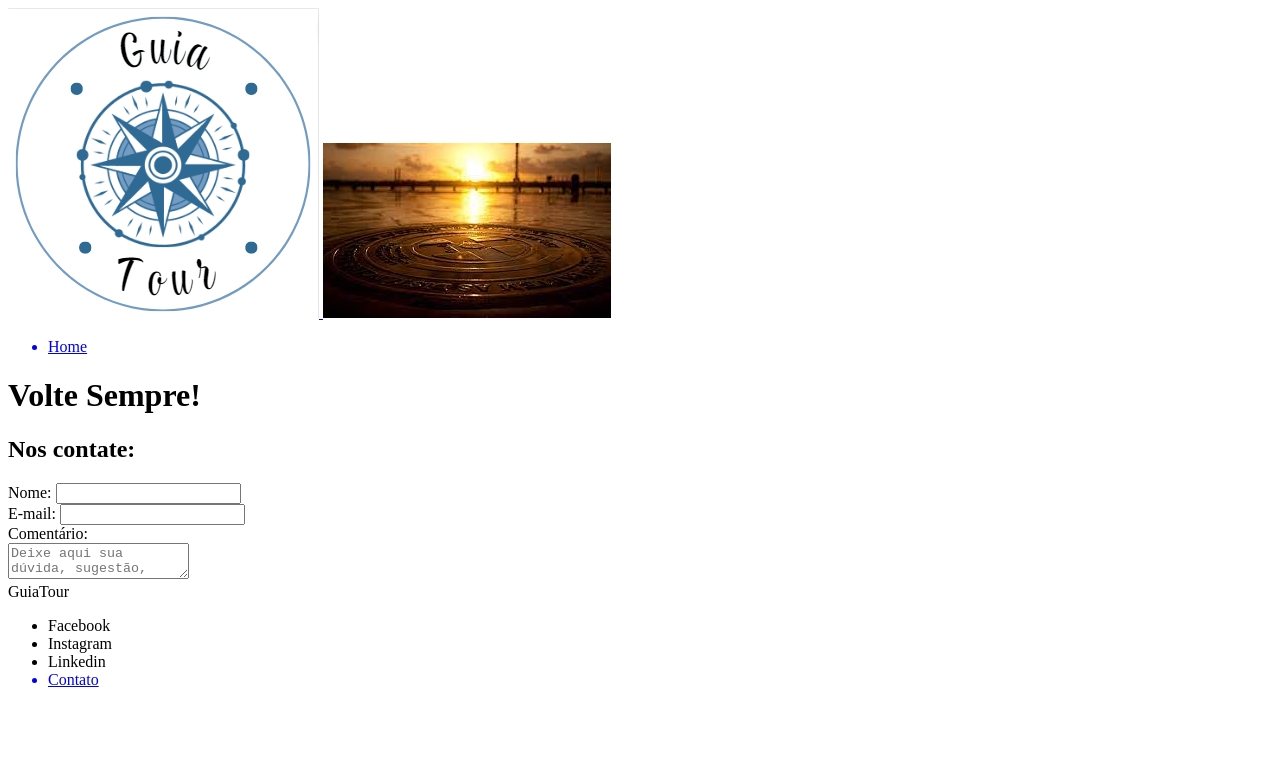
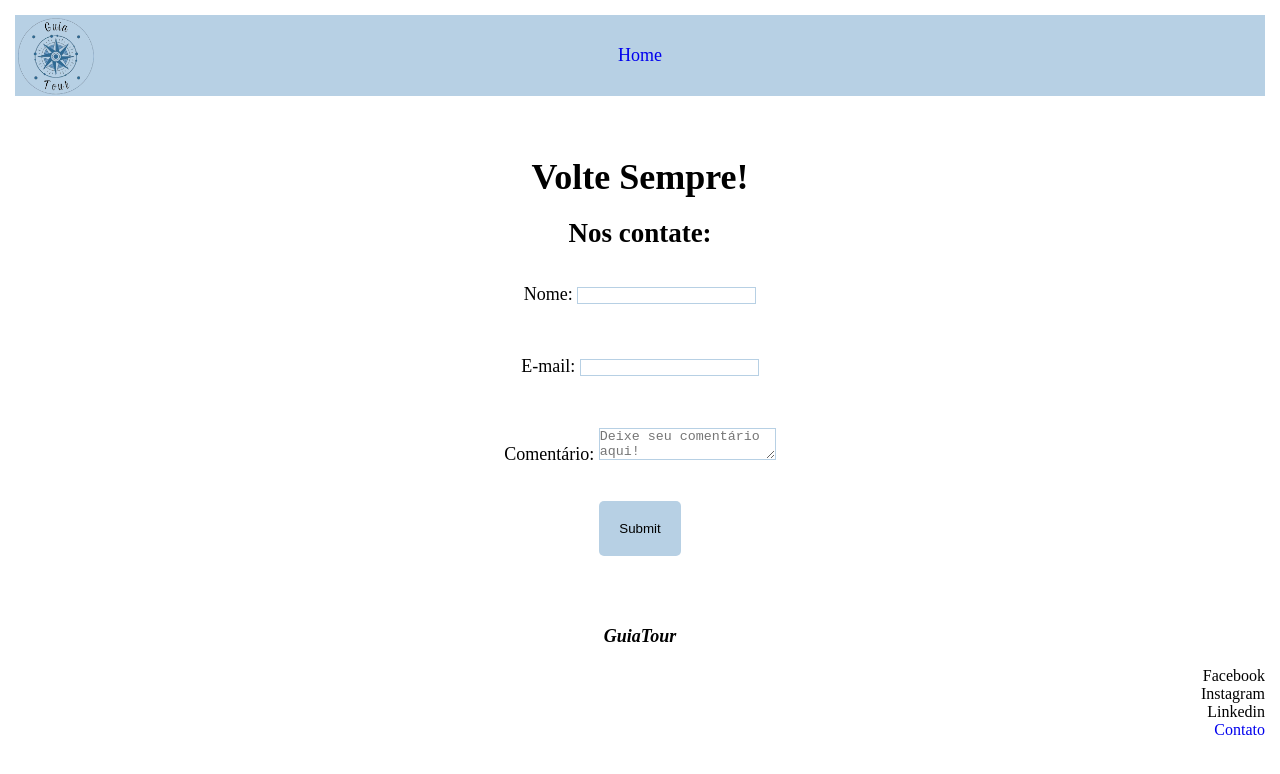
Before and after one commit to ValquiriaBarreto/marco_zero, a plain HTML site: page Contato.html in a window 1280 px wide. Drawn offline with Linux system fonts and the light colour scheme.

Commit message:
Criando Css nas paginas

```diff
--- a/Contato.html
+++ b/Contato.html
@@ -4,14 +4,17 @@
     <meta charset="UTF-8">
     <meta http-equiv="X-UA-Compatible" content="IE=edge">
     <meta name="viewport" content="width=device-width, initial-scale=1.0">
+    <link rel="stylesheet" href="/contato.css">
+    <link rel="preconnect" href="https://fonts.googleapis.com">
+    <link rel="preconnect" href="https://fonts.googleapis.com">
+    <link rel="preconnect" href="https://fonts.gstatic.com" crossorigin>
     <title>Contato</title>
 </head>
 <body>
     <header>
         <a href="/index.html">
-        <img src="/img/Logo GuiaTour.png" alt="Logo GuiaTour">
+        <img class="logo" src="/img/logosemfundo.png" alt="Logo GuiaTour">
         </a>
-        <img src="/img/por do sol do marco zero.jpg" alt="Por do Sol do Marco Zero de Recife">
         <nav>
             <ul>
                 <a href="/index.html">
@@ -21,23 +24,35 @@
         </nav>
         <h1> Volte Sempre!</h1>
     </header>
-    <section>
     <div>
         <h2>Nos contate:</h2>
+    </div>
+
+    <section>
         <form action="">
+            <div class="formgrup">
                 <label for="nome:">Nome:</label>
                 <input type="text" name="nome" id="nome">
+            </div>
                 <br>
+            <div class="formgrup">
                 <label for="">E-mail:</label>
                 <input type="email" name="email" id="email" placeholde= "Escreva seu e-mail aqui">
+            </div>
                 <br>
-                <label for="msg">Comentário:</label><br>
-                <textarea id="msg"placeholder="Deixe aqui sua dúvida, sugestão, crítica construtiva e entraremos em contato através do e-mail cadastrado. "></textarea>
+            <div class="formgrup">
+                <label for="msg">Comentário:</label>
+                <textarea id="msg"placeholder="Deixe seu comentário aqui! "></textarea>
+            </div>
+            <br>
+            <input class="button" type="submit" volue="Enviar">
         </form>
-        </div>
      </section>
      <footer>
-        <span>GuiaTour</span>
+        <div class="footer1">
+            <span><i><b>GuiaTour</b></i></span>
+        </div>
+        <div class="footer2">
             <ul>
                 <li>Facebook</li>
                 <li>Instagram</li>
@@ -46,6 +61,7 @@
                     <li>Contato</li>
                 </a>
             </ul>
+        </div>
     </footer>
 </body>
 </html>
--- /dev/null
+++ b/contato.css
@@ -0,0 +1,86 @@
+*{
+    margin: 0;
+    padding: 0;
+    border: 0;
+    box-sizing: 0;
+    list-style: none;
+    outline: none;
+    text-decoration: none;
+}
+/* */
+
+body{
+    font-family: 'Times New Roman', Times, serif,'Open Sans', sans-serif;
+    font-size: 18px;
+    margin: 15px;
+
+}
+
+.logo {
+    position:absolute;
+    width: 80px;
+    margin: 1px;
+ }
+nav ul li {
+    text-align: center;
+    margin-bottom: 60px;
+    padding: 30px;
+    background-color: rgb(183, 208, 228);
+
+}
+h1{
+   text-align: center;
+
+}
+
+h2{
+   text-align: center;
+   margin: 20px;
+ }
+ form{
+    text-align: center;
+    margin-bottom: 50px;
+ }
+.formgrup {
+    display: block;
+    text-align: center;
+    border-color: rgb(183, 208, 228);
+    border: 10px;
+    padding: 15px;
+
+}
+textarea{
+    border: 1px solid ;
+    border-color: rgb(183, 208, 228)
+}
+input{
+    border: 1px solid ;
+    border-color: rgb(183, 208, 228);
+}
+.button{
+    padding: 20px;
+    color: black;
+    background-color: rgb(183, 208, 228);
+    border-radius: 5px;
+    text-align: center;
+    border: none;
+}
+
+.footer1{
+    padding: 20px;
+    text-align: center;
+
+}
+.footer2{
+    text-align: end;
+    font-size: 16px;
+}
+h3 {
+    text-align: center;
+    background-color: rgb(183, 208, 228) ;
+}
+p{
+    text-align: center;
+    color: rgb(137, 137, 216);
+
+}
--- /dev/null
+++ b/historia.css
@@ -0,0 +1,58 @@
+*{
+    margin: 0;
+    padding: 0;
+    border: 0;
+    box-sizing: 0;
+    list-style: none;
+    outline: none;
+    text-decoration: none;
+}
+/* */
+
+body{
+    font-family: arial,'Open Sans', sans-serif;
+    font-size: 18px;
+    margin: 15px;
+
+}
+
+.logo {
+    position:absolute;
+    width: 80px;
+    margin: 20px;
+  }
+
+  h1{
+    padding: 23px;
+    text-align: center;
+    background-color: rgb(183, 208, 228);
+  }
+
+  nav ul li {
+    font-size: 14px;
+    display: inline;
+    padding: 20px;
+
+  }
+
+h2 {
+    text-align: center;
+    padding: 20px;
+}
+p{
+    padding: 5px;
+    text-align: justify;
+}
+.img01{
+    width: 100%;
+}
+
+.footer1{
+    padding: 20px;
+    text-align: center;
+
+}
+.footer2{
+    text-align: end;
+    font-size: 16px;
+}
--- /dev/null
+++ b/localização.css
@@ -0,0 +1,58 @@
+*{
+    margin: 0;
+    padding: 0;
+    border: 0;
+    box-sizing: 0;
+    list-style: none;
+    outline: none;
+    text-decoration: none;
+}
+/* */
+
+body{
+    font-family: arial,'Open Sans', sans-serif;
+    font-size: 18px;
+    margin: 15px;
+
+
+}
+
+.logo {
+    position:absolute;
+    width: 80px;
+    margin: 1px;
+}
+
+h1{
+    padding: 20px;
+    padding-left: 90px;
+    text-align: center;
+    background-color: rgb(183, 208, 228);
+}
+nav ul li {
+    display: inline;
+    padding: 50px;
+
+}
+.img01{
+    width: 100%;
+}
+
+section div span{
+    font-size: 20px;
+    color: black;
+    background-color: rgb(183, 208, 228);
+}
+p{
+    color: black;
+    font-size: 16px;
+}
+.footer1{
+    padding: 20px;
+    text-align: center;
+
+}
+.footer2{
+    text-align: end;
+    font-size: 16px;
+}
--- /dev/null
+++ b/mcs.css
@@ -0,0 +1,65 @@
+*{
+    margin: 0;
+    padding: 0;
+    border: 0;
+    box-sizing: 0;
+    list-style: none;
+    outline: none;
+    text-decoration: none;
+}
+/* */
+
+body{
+    font-family: arial,'Open Sans', sans-serif;
+    font-size: 18px;
+    margin: 15px;
+
+}
+
+.logo {
+    position:absolute;
+    width: 60px;
+    margin: 1px;
+}
+.img01{
+    width: 100%;
+
+}
+.img02{
+    width: 100%;
+}
+.img03{
+    width: 100%;
+}
+
+h1{
+    font-size: 25px;
+    padding: 20px;
+    text-align: center;
+    background-color: rgb(183, 208, 228);
+}
+h3{
+    padding: 20px;
+    background-color: rgb(183, 208, 228);
+}
+p{
+    padding: 5px;
+    text-align: justify;
+}
+nav ul li {
+    font-size: 14px;
+    display: inline;
+    padding: 20px;
+    margin: 20px;
+
+}
+
+.footer1{
+    padding: 20px;
+    text-align: center;
+
+}
+.footer2{
+    text-align: end;
+    font-size: 16px;
+}
--- /dev/null
+++ b/pefb.css
@@ -0,0 +1,68 @@
+*{
+    margin: 0;
+    padding: 0;
+    border: 0;
+    box-sizing: 0;
+    list-style: none;
+    outline: none;
+    text-decoration: none;
+}
+/* */
+
+body{
+    font-family: arial,'Open Sans', sans-serif;
+    font-size: 18px;
+    margin: 15px;
+
+}
+
+.logo {
+    position:absolute;
+    width: 60px;
+    margin: 1px;
+
+}
+h1{
+    padding: 20px;
+    text-align: center;
+    font-size: 25px;
+    background-color: rgb(183, 208, 228);
+}
+nav ul li {
+    font-size: 14px;
+    display: inline;
+    padding: 16px;
+}
+
+.img01{
+    width: 100%;
+
+}
+.img02{
+    width: 100%;
+}
+.img03{
+    width: 100%;
+}
+
+h2{
+
+    font-size: 25px;
+    padding: 20px;
+    text-align: center;
+    background-color: rgb(183, 208, 228);
+}
+p{
+    padding: 5px;
+    text-align: justify;
+}
+
+.footer1{
+    padding: 20px;
+    text-align: center;
+
+}
+.footer2{
+    text-align: end;
+    font-size: 16px;
+}
```
Also changed, not shown: História.html (+11 -5 lines), Referencia.html (+14 -9 lines), index.html (+26 -13 lines), localização.html (+13 -6 lines), mcs.html (+13 -7 lines), pefb.html (+13 -7 lines), referencia.css (added, +62 -0 lines), style.css (added, +74 -0 lines), img/logosemfundo.png (added). Lines whose indentation alone changed are shown as unchanged.
